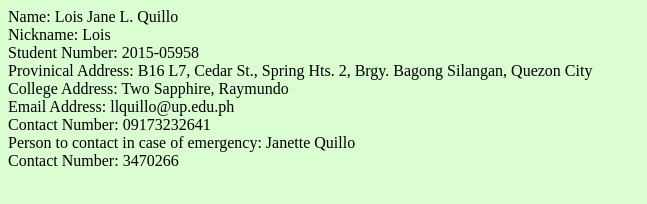
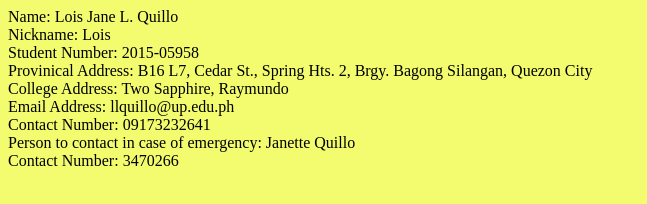
Before and after one commit to loisquillo/loisquillo.github.io, a plain HTML site: page index.html in a window 1280 px wide. Shown: the whole page, without its empty margins (0-647 px from the left). Drawn offline with Linux system fonts and the light colour scheme.

Commit message:
Update index.css

```diff
--- a/index.css
+++ b/index.css
@@ -1,3 +1,3 @@
 body{
-  background-color: #DBFDD2;
+  background-color: #F3FC6F;
  }
```
